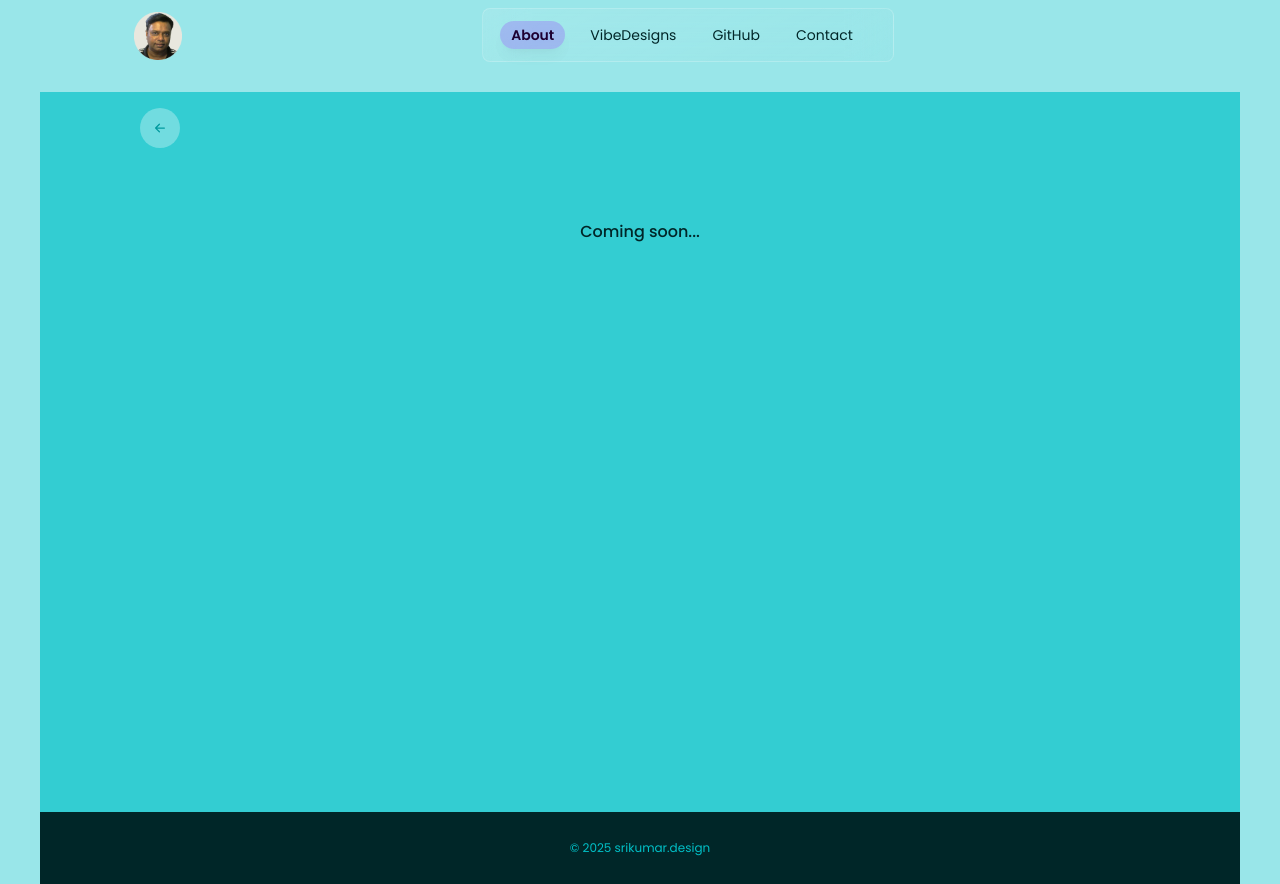
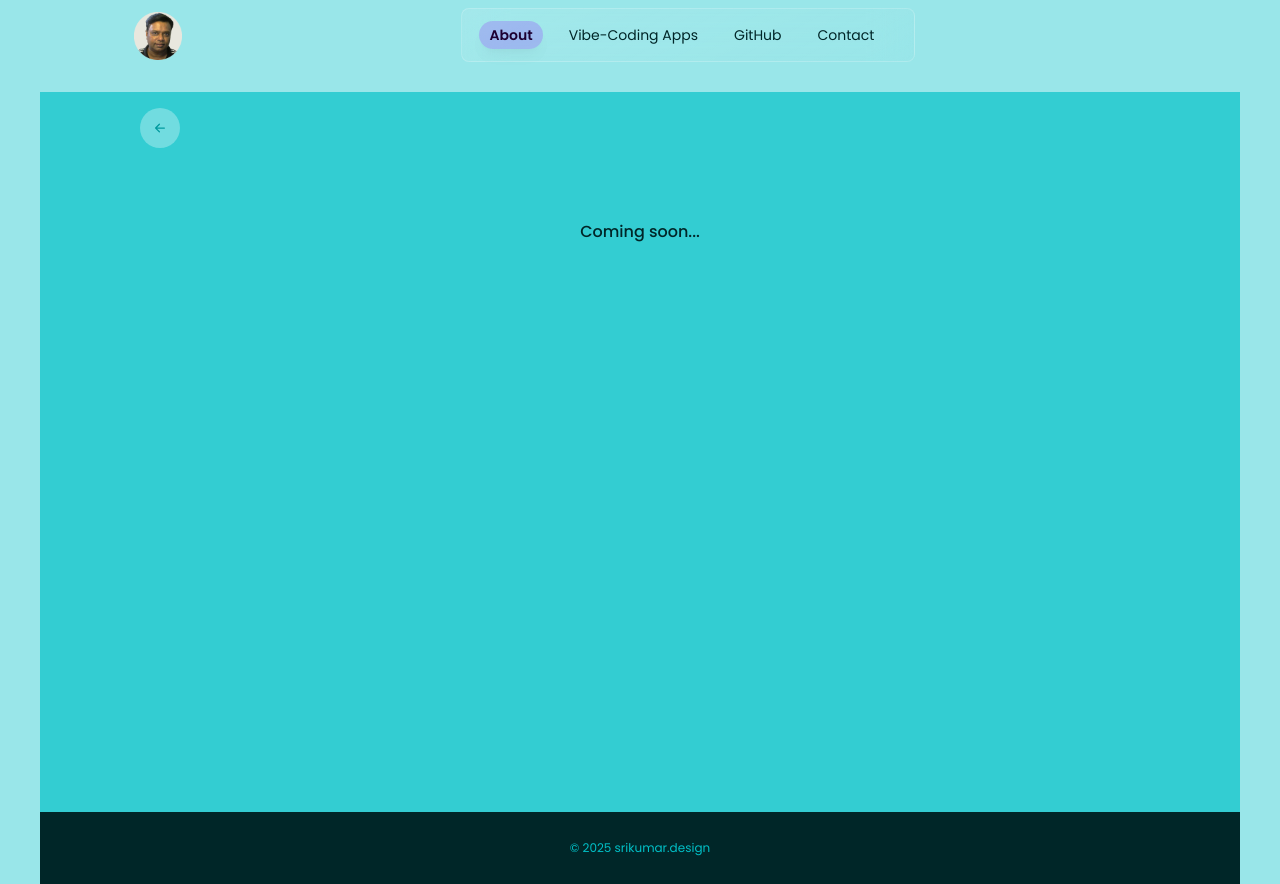
Before and after one commit to iuixd/iuixd.github.io, a React (Vite) app: page /about in a window 1280 px wide. Built offline with nearby package versions, Linux system fonts and the light colour scheme.

Commit message:
updated top navigation

```diff
--- a/src/App.jsx
+++ b/src/App.jsx
@@ -1,7 +1,7 @@
 import { createBrowserRouter, RouterProvider, Outlet } from "react-router-dom";
 import Home from "./components/Home";
 import About from "./components/About";
-import VibeDesign from "./components/VibeDesigns";
+import VibeCodingApps from "./components/VibeCodingApps";
 import GitHub from "./components/GitHub";
 import Contact from "./components/Contact";
 import NotFound from "./components/NotFound";
@@ -30,8 +30,8 @@ const router = createBrowserRouter([
         element: <About />,
       },
       {
-        path: "design-lab",
-        element: <VibeDesign />,
+        path: "vibe-coding-apps",
+        element: <VibeCodingApps />,
       },
       {
         path: "github",
--- a/src/components/Navbar.jsx
+++ b/src/components/Navbar.jsx
@@ -41,7 +41,7 @@ const [screenWidth, setScreenWidth] = useState(window.innerWidth);
 
   const navItems = [
     { label: 'About', path: '/about' },
-    { label: 'VibeDesigns', path: '/vibe-designs' },
+    { label: 'Vibe-Coding Apps', path: '/vibe-coding-apps' },
     { label: 'GitHub', path: '/github' },
     { label: 'Contact', path: '/contact' },
   ];
--- a/src/components/VibeDesigns.jsx
+++ b/src/components/VibeCodingApps.jsx
@@ -6,7 +6,7 @@ import myPhoto from "../assets/myPhoto.png";
 import thumbnailCBM from "../assets/thumbnailCBM.png";
 import Consultant from "../assets/Consultant.svg";
 
-const VibeDesigns = () => {
+const VibeCodingApps = () => {
   return (
     <>
       <div
@@ -61,4 +61,4 @@ const VibeDesigns = () => {
   );
 };
 
-export default VibeDesigns;
+export default VibeCodingApps;
```
